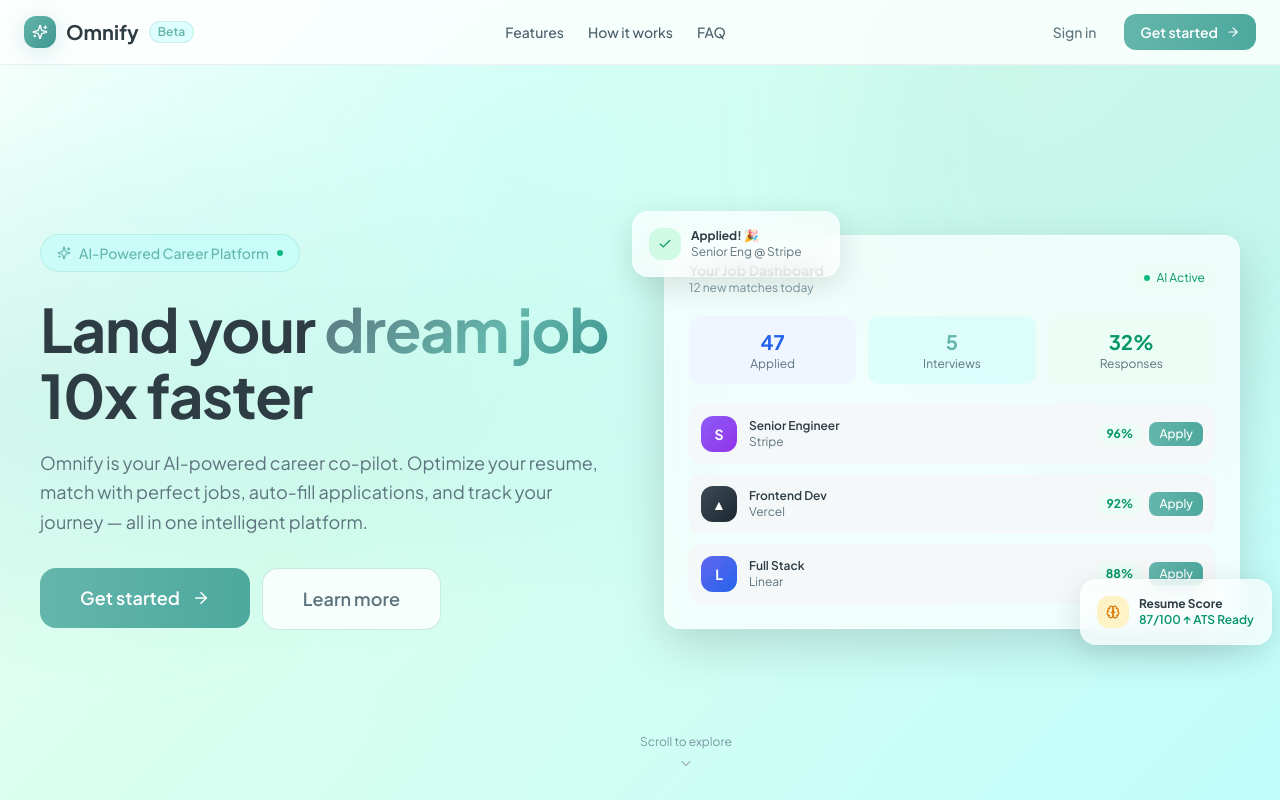
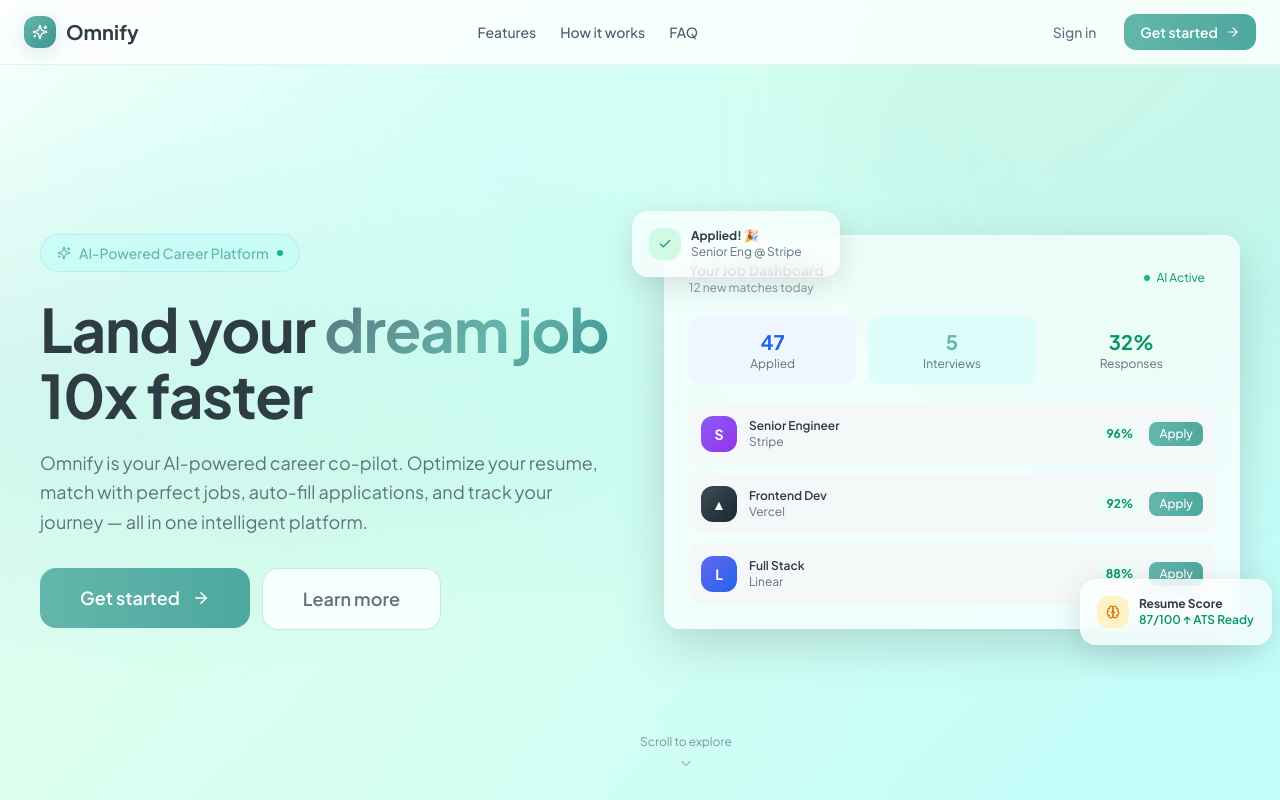
Before and after one commit to kenntheus/Omnify, a Next.js app in the folder frontend/: page / in a window 1280 px wide. Shown: the top 800 px of the page. Built offline with nearby package versions, Linux system fonts and the light colour scheme.

Commit message:
remove Beta badge from nav and Company column from footer

```diff
--- a/frontend/src/app/page.tsx
+++ b/frontend/src/app/page.tsx
@@ -90,7 +90,6 @@
               <Sparkles size={16} className="text-white" />
             </div>
             <span className="text-xl font-bold text-slate-800">Omnify</span>
-            <span className="hidden sm:block text-xs font-semibold text-brand-teal bg-brand-aqua/50 border border-brand-teal/20 px-2 py-0.5 rounded-full">Beta</span>
           </Link>
 
           {/* Desktop nav */}
@@ -528,7 +527,6 @@
             </div>
             {[
               { title: 'Product', links: ['Features', 'Changelog', 'Roadmap'] },
-              { title: 'Company', links: ['About', 'Blog', 'Careers', 'Press'] },
               { title: 'Legal', links: ['Privacy', 'Terms', 'Cookies', 'Security'] },
             ].map(col => (
               <div key={col.title}>
```
